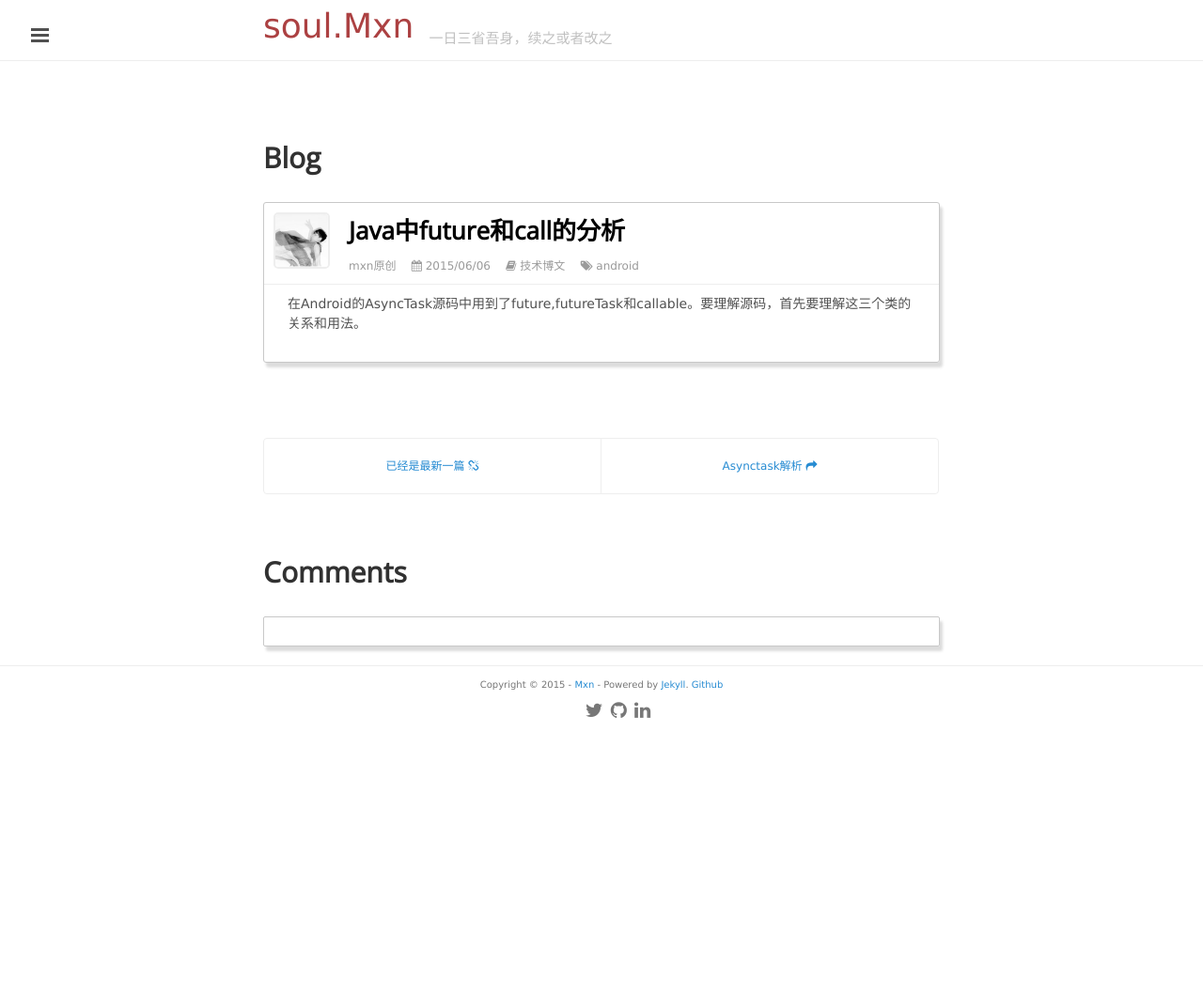
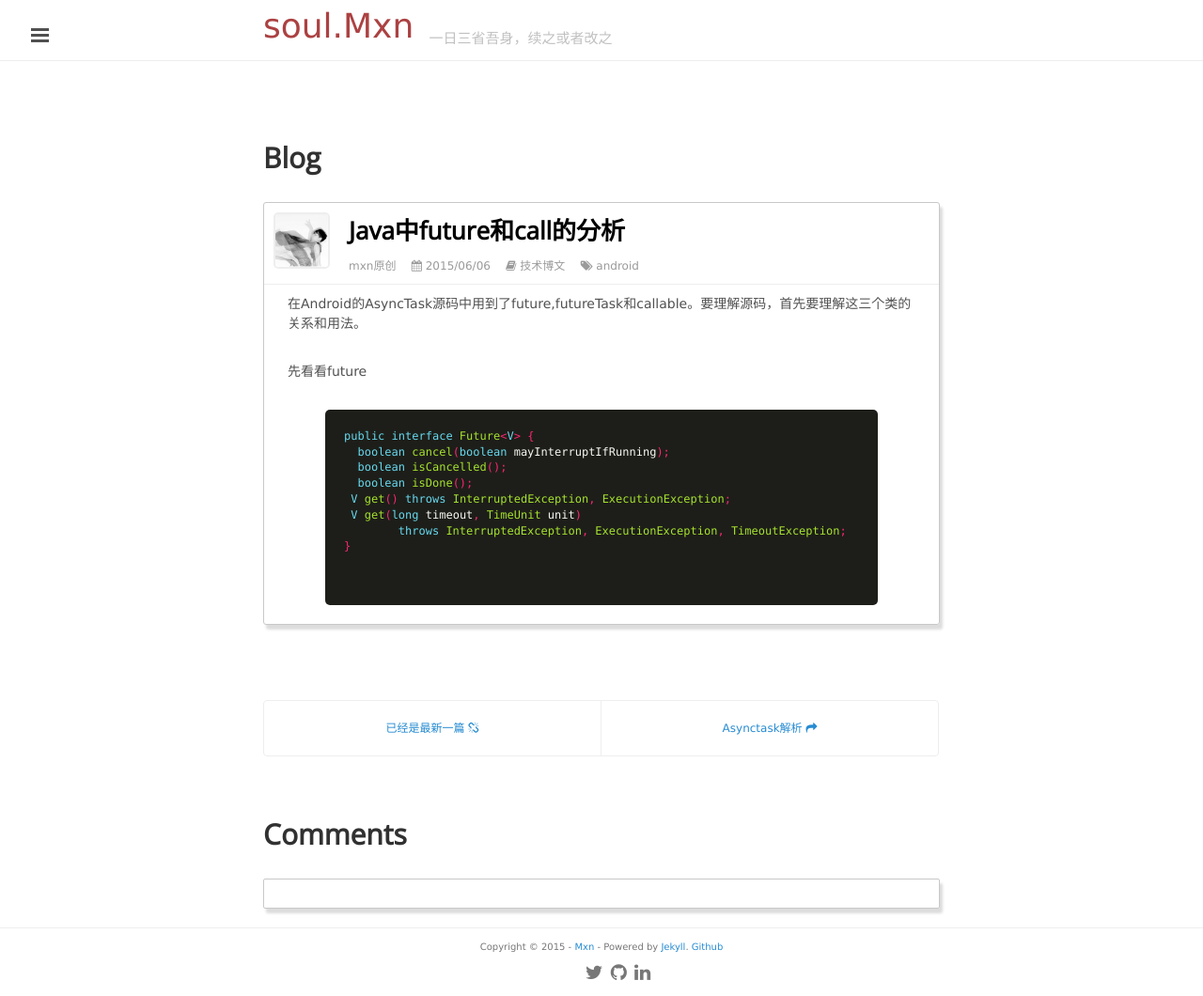
Before and after one commit to mxn21/mxn21.github.io, a Jekyll site: the page built from _posts/2015-6-6-java中future和call的分析.md, in a window 1280 px wide. Shown: the whole page at 94% size. Built offline with Jekyll 4.4.1, drawn with Linux system fonts in a browser that asks for light colours; Markdown is read by kramdown in place of the engine named in the settings; comment, search, counter and statistics services are not loaded; before the commit the page ends 900 px from its top, so only the background shows below that.

Commit message:
Update 2015-6-6-java中future和call的分析.md

```diff
--- a/_posts/2015-6-6-java中future和call的分析.md
+++ b/_posts/2015-6-6-java中future和call的分析.md
@@ -7,3 +7,17 @@
 ---
 
 在Android的AsyncTask源码中用到了future,futureTask和callable。要理解源码，首先要理解这三个类的关系和用法。
+
+先看看future
+{% highlight java %}
+
+public interface Future<V> {
+  boolean cancel(boolean mayInterruptIfRunning);
+  boolean isCancelled();
+  boolean isDone();
+ V get() throws InterruptedException, ExecutionException;
+ V get(long timeout, TimeUnit unit)
+        throws InterruptedException, ExecutionException, TimeoutException;
+}
+
+     {% endhighlight  %}
```
